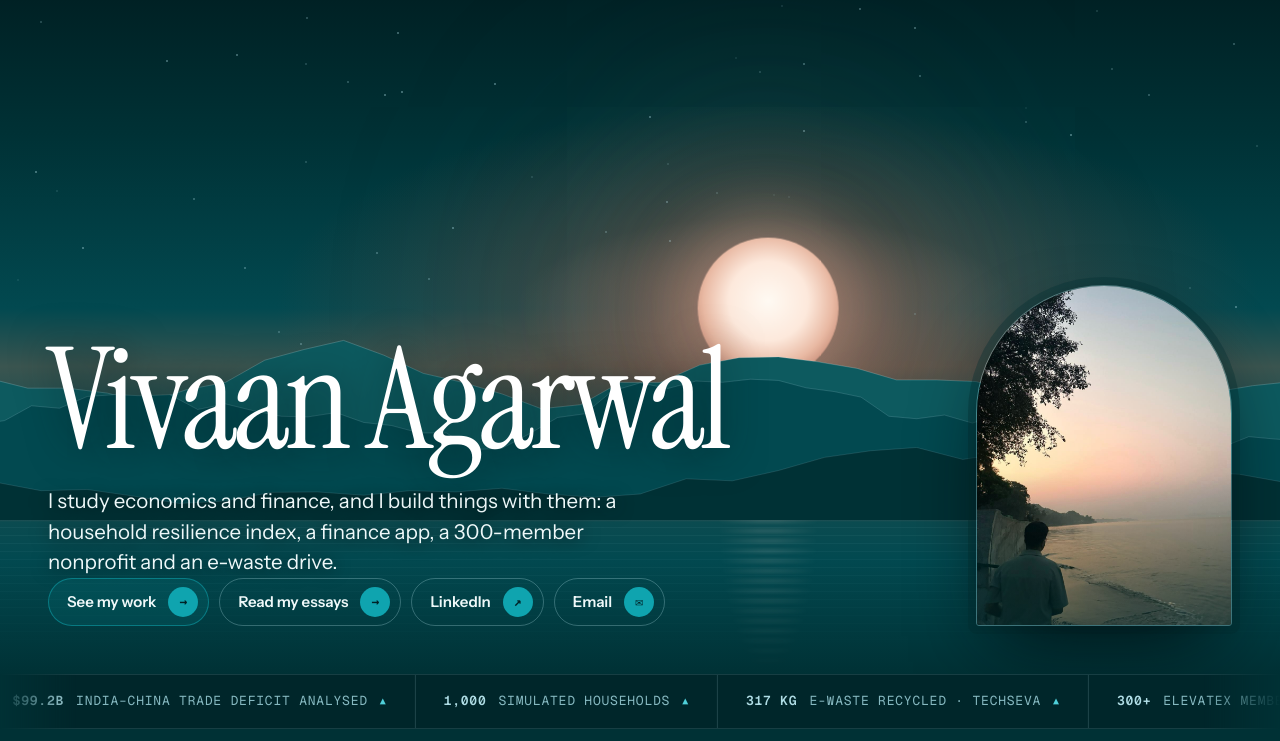
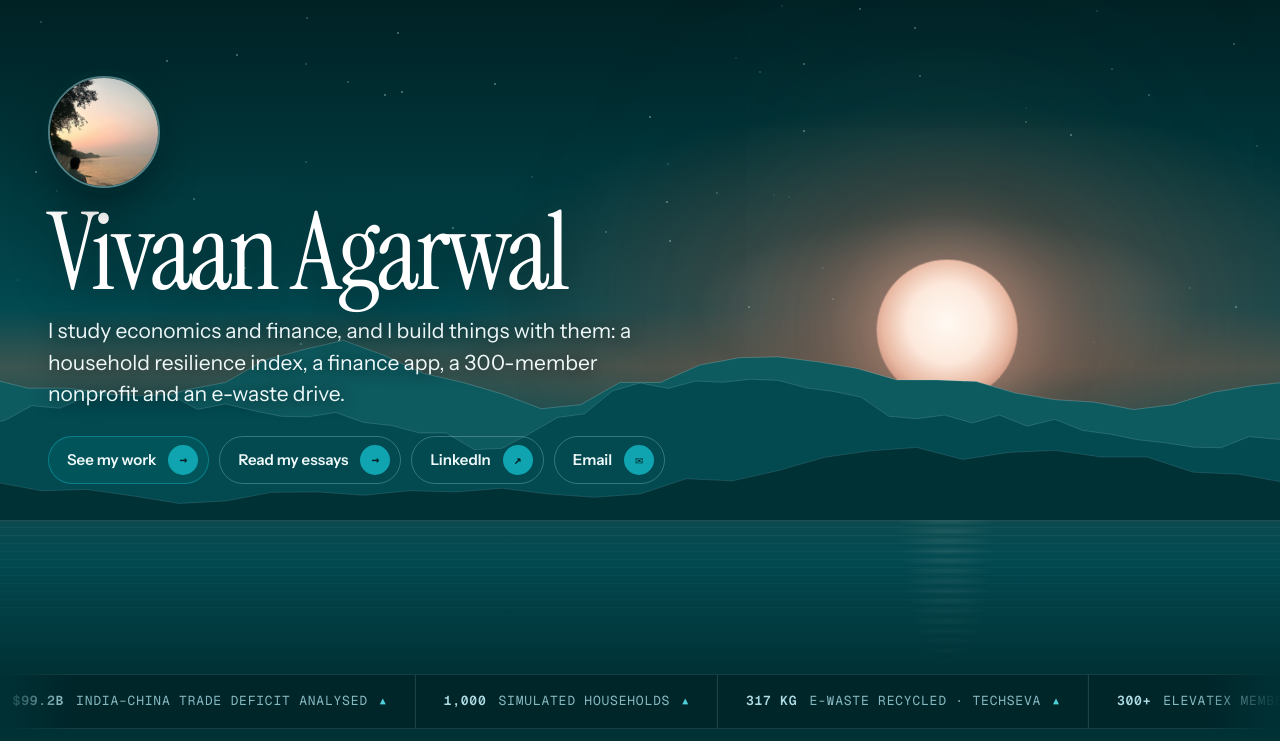
Before and after one commit to agarwalvivaan09-ai/vivaan-agarwal-website-3.0, a plain HTML site: page index.html in a window 1280 px wide. Shown: the part 59-800 px from the top of the page. Drawn offline with Linux system fonts and the light colour scheme.

Commit message:
Desktop hero: round photo above name, calmer single-column layout
Mirrors the phone layout on desktop: round photo instead of the arch frame,
text above the waterline, sun moved right, cursor glow removed.
Phone rendering is unchanged.

```diff
--- a/assets/site.css
+++ b/assets/site.css
@@ -1213,3 +1213,27 @@ h1, h2, .page-hero h1, .case-hero h1, .section-head h2 { color: #fff; }
 .contact-rows .arr { display: inline-grid; place-items: center; width: 40px; height: 40px; border-radius: 50%; background: var(--accent); color: var(--on-accent); transition: transform .3s var(--ease); }
 .contact-rows a:hover .arr { transform: rotate(-45deg); }
 .contact-rows .v { color: #fff; }
+
+/* =====================================================================
+   DESKTOP HERO — calmer, mirrors the phone layout (phones unchanged)
+   ===================================================================== */
+@media (min-width: 861px) {
+  .scene { --sun-x: 74%; }
+  .scene-content {
+    grid-template-columns: minmax(0, 760px); gap: 20px;
+    padding-bottom: calc(min(calc(100svh - var(--header-h)), 960px) * .26);
+  }
+  .porthole {
+    order: -1; width: 112px; aspect-ratio: 1; border-radius: 50%;
+    border: 2px solid rgba(175,221,229,.45);
+    box-shadow: 0 0 0 6px rgba(0,49,53,.4), 0 20px 50px -16px rgba(0,10,12,.9);
+    transform: none; margin-bottom: -4px;
+  }
+  .porthole::after { display: none; }
+  .scene .hero-title { font-size: clamp(72px, 8.4vw, 132px); }
+  .scene .lead { margin-top: 12px; font-size: 21px; }
+  .scene .links { margin-top: 26px; }
+  .sun { top: 53%; }
+  .glint { opacity: .45; }
+}
+.glow { display: none !important; }
```
